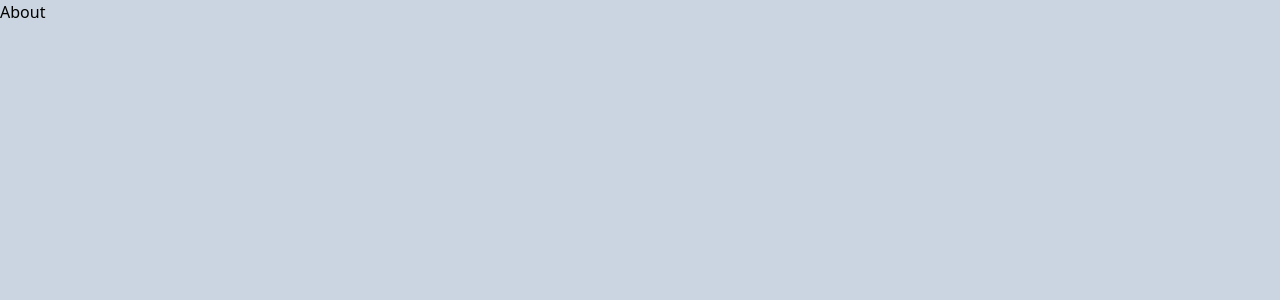
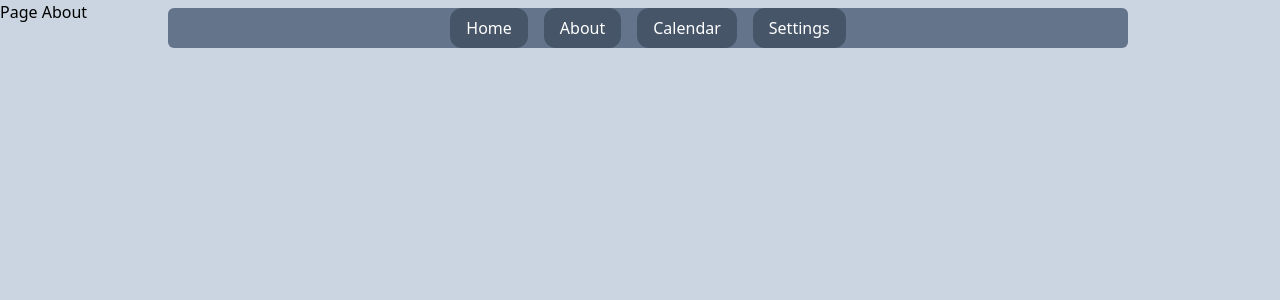
Before and after one commit to wends05/notes, a React (Vite) app in the folder budget-website/: page /about in a window 1280 px wide. Shown: the top 300 px of the page. Built offline with nearby package versions, Linux system fonts and the light colour scheme.

Commit message:
about page

```diff
--- a/budget-website/src/pages/About.tsx
+++ b/budget-website/src/pages/About.tsx
@@ -1,8 +1,11 @@
 import React from 'react'
+import Page from '../components/Page'
 
 const About = () => {
   return (
-    <div>About</div>
+    <Page>
+      <div>Page About</div>
+    </Page>
   )
 }
 
```
